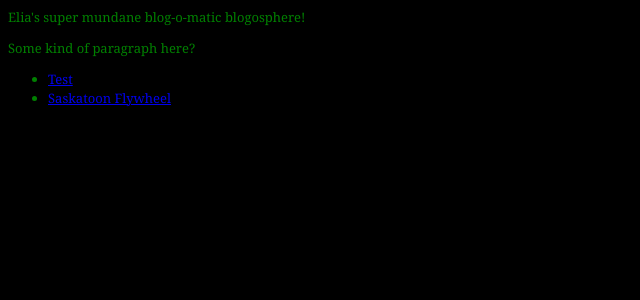
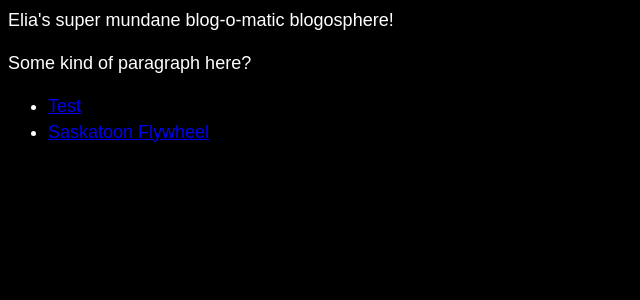
Before and after one commit to EliaTarasoff/EliaTarasoff.github.io, a Jekyll site: the page built from index.html, in a window 1280 px wide. Shown: the top 300 px of the page, without its empty margins (0-640 px from the left). Built offline with Jekyll 4.4.1, drawn with Linux system fonts in a browser that asks for light colours.

Commit message:
Update default.html

```diff
--- a/_layouts/default.html
+++ b/_layouts/default.html
@@ -3,8 +3,8 @@
     <head>
         <style type="text/css" media="screen">
             body {
-                background:black; color:green;
-                font:13px georgia, sans-serif;
+                background:#000; color:#FFF;
+                font:18px fixed, sans-serif;
                 line-height:1.4;
             }
         </style>
```
